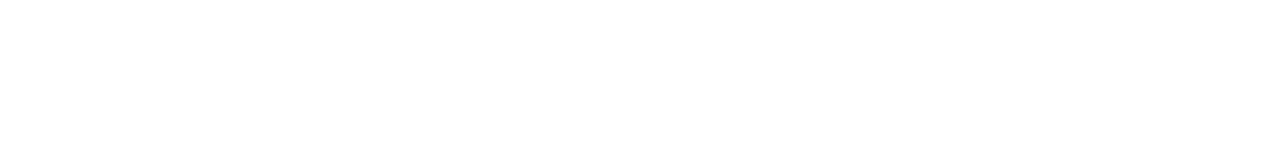
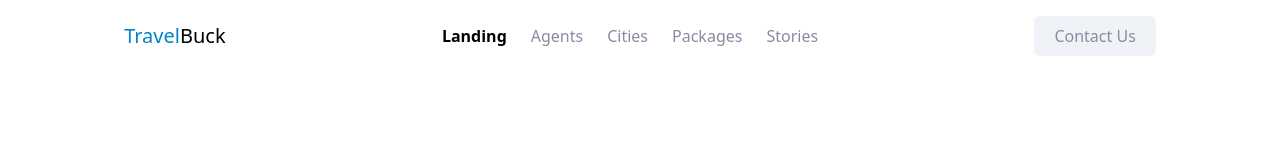
Before and after one commit to vinsdesign/Belajar-Tailwincss, a website: page public/index.html in a window 1280 px wide. Drawn offline with Linux system fonts and the light colour scheme.

Commit message:
feat: navbar travelbucks

```diff
--- a/public/index.html
+++ b/public/index.html
@@ -7,7 +7,16 @@
     <link rel="stylesheet" href="css/style.css">
 </head>
 <body>
-    <header>
-        <img src="" alt="">
-    </header></body>
+    <nav class= "flex p-4 justify-around items-center">
+        <h1 class="text-[28px] font-medium text-xl"><span class="text-sky-600">Travel</span>Buck</h1>
+        <ul class="flex justify-around gap-6 text-[#898BA3]">
+            <li><a class="font-semibold text-[#000]" href="#">Landing</a></li>
+            <li><a href="#">Agents</a></li>
+            <li><a href="#">Cities</a></li>
+            <li><a href="#">Packages</a></li>
+            <li><a href="#">Stories</a></li>
+        </ul>
+        <a class="bg-[#EFF3F8] px-5 py-2 text-[#898BA3] rounded-md" href="#">Contact Us</a>
+    </nav>
+</body>
 </html>
--- a/tailwind.config.js
+++ b/tailwind.config.js
@@ -2,7 +2,11 @@
 module.exports = {
   content: ["./public/**/*.{html,js}"],
   theme: {
-    extend: {},
-  },
+    extend: {
+      fontFamily: {
+        'sans': ["Poppins"],
+      },
+    },
   plugins: [],
 }
+}
```
Also changed, not shown: public/css/style.css.
